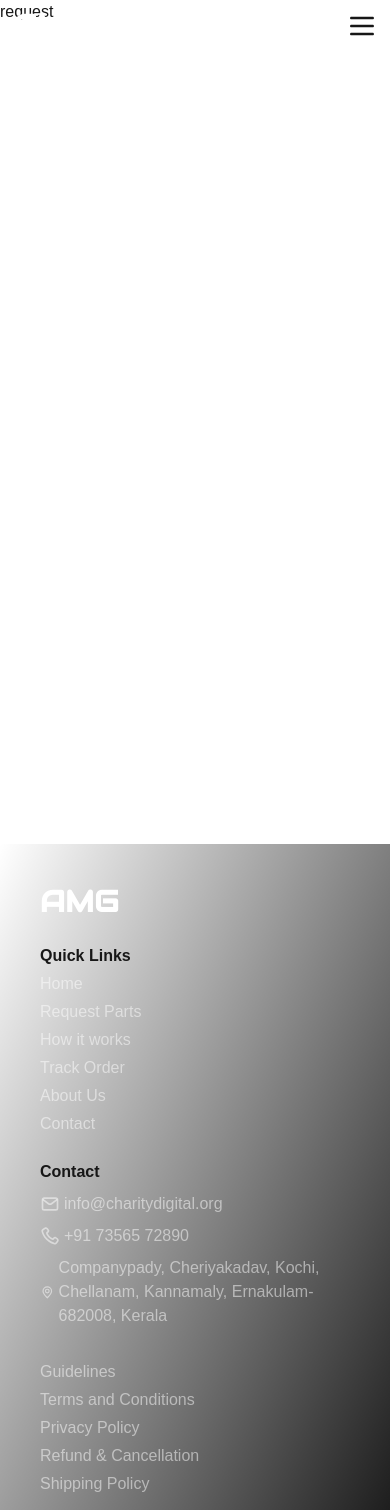
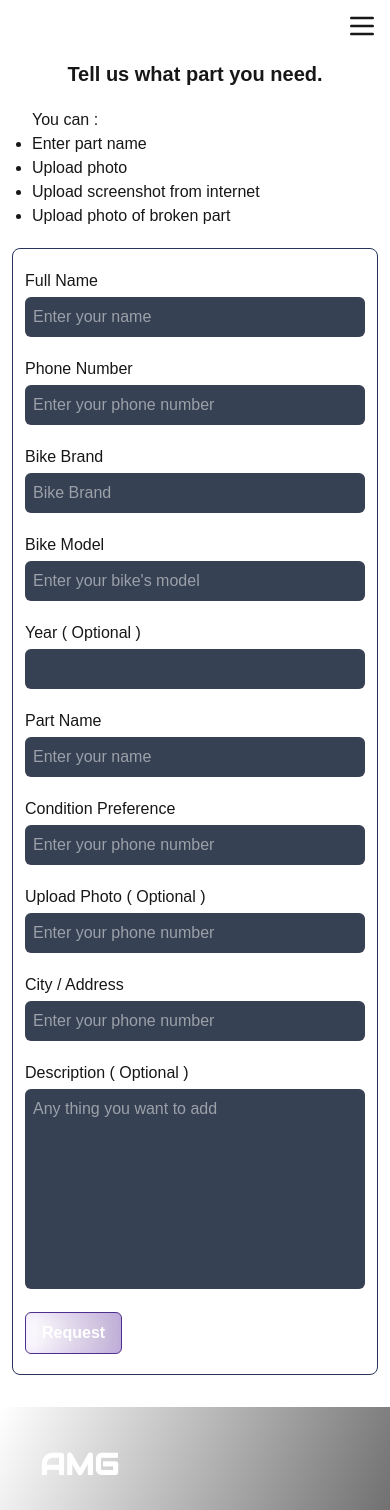
Before and after one commit to emanualjoyal-ka/amg_motog, a Next.js app: page /request-a-part in a window 390 px wide. Shown: the top 1510 px of the page. Built offline with nearby package versions, Linux system fonts and the light colour scheme.

Commit message:
Request page partially done

```diff
--- a/src/app/(root)/guidelines/page.tsx
+++ b/src/app/(root)/guidelines/page.tsx
@@ -5,7 +5,7 @@ const page = () => {
    <div className='pt-20 md:pt-25 pb-8 px-3 md:px-16 min-h-screen'>
           <h1 className='text-3xl  md:text-4xl font-bold text-white'>Customer Guidelines</h1>
          <p>To ensure a smooth experience when requesting motorcycle spare parts, please follow these guidelines :</p>
-         <div className='border border-gray-600 p-8 rounded-lg mt-5 text-white'>
+         <div className='border border-[#26345D] p-8 rounded-lg mt-5 text-white'>
              <p className="font-bold">Provide Accurate Information</p>
             <p>When submitting a request, include correct details about your motorcycle such as brand, model, and year.</p>
            <div className="my-5">
--- a/src/app/(root)/how-it-works/page.tsx
+++ /dev/null
@@ -1,9 +0,0 @@
-import React from 'react'
-
-const page = () => {
-  return (
-    <div>How it works</div>
-  )
-}
-
-export default page
--- a/src/app/(root)/privacy/page.tsx
+++ b/src/app/(root)/privacy/page.tsx
@@ -4,7 +4,7 @@ const page = () => {
     <div className='pt-20 md:pt-25 pb-8 px-3 md:px-16 min-h-screen'>
           <h1 className='text-3xl  md:text-4xl font-bold text-white'>Privacy Policy</h1>
           <p>We value your privacy and are committed to protecting your personal information.</p>
-          <div className='border border-gray-600 p-8 rounded-lg mt-5 text-white'>
+          <div className='border border-[#26345D] p-8 rounded-lg mt-5 text-white'>
           <div>
             <p className='font-bold'>Information we collect :</p>
           <p>When you submit a request, we may collect :</p>
--- a/src/app/(root)/refund-cancellation/page.tsx
+++ b/src/app/(root)/refund-cancellation/page.tsx
@@ -5,7 +5,7 @@ const page = () => {
   return (
      <div className='pt-20 md:pt-25 pb-8 px-3 md:px-16 min-h-screen'>
       <h1 className='text-3xl  md:text-4xl font-bold text-white text-center'>Refund & Cancellation Policy</h1>
-      <div className='border border-gray-600 p-8 rounded-lg mt-5 text-white'>
+      <div className='border border-[#26345D] p-8 rounded-lg mt-5 text-white'>
     {refund.map((items)=>(
       <ul className='list-disc'>
         <li key={items.id} className='my-4'>{items.desc}</li>
--- a/src/app/(root)/request-a-part/page.tsx
+++ b/src/app/(root)/request-a-part/page.tsx
@@ -1,8 +1,89 @@
+import Input from '@/src/components/Input'
+import TextArea from '@/src/components/TextArea'
 import React from 'react'
 
 const page = () => {
   return (
-    <div>request</div>
+    <div className='pt-15 md:pt-30 pb-8 px-3 md:px-140 min-h-screen'>
+      <div>
+
+        <div className='px-5'>
+        <h1 className='text-center md:text-left font-bold text-xl md:text-2xl md:mb-2 mb-5'>Tell us what part you need.</h1>
+      <p>You can :</p>
+        <ul className='list-disc'>
+        <li>Enter part name</li>
+        <li>Upload photo</li>
+        <li>Upload screenshot from internet</li>
+        <li>Upload photo of broken part</li>
+        </ul>
+      </div>
+
+      <form className='border-1 border-[#26345D] rounded-lg py-5 md:py-8 mt-5 px-3 md:px-5'>
+
+        <div className='flex md:flex-row flex-col items-center gap-5'>
+         <div className='w-full'>
+           <label htmlFor='name'>Full Name</label>
+        <Input id='name' placeholder='Enter your name'/>
+         </div>
+        <div className='w-full'>
+          <label htmlFor='number'>Phone Number</label>
+        <Input id='number' placeholder='Enter your phone number'/>
+        </div>
+        </div>
+
+
+        <div className='flex md:flex-row flex-col mt-5 items-center gap-5'>
+         <div className='w-full'>
+           <label htmlFor='brand'>Bike Brand</label>
+        <Input id='brand' placeholder='Bike Brand'/>
+         </div>
+        <div className='w-full'>
+          <label htmlFor='model'>Bike Model</label>
+        <Input id='model' placeholder="Enter your bike's model"/>
+        </div>
+        <div className='w-full'>
+          <label htmlFor='year'>Year ( Optional )</label>
+        <Input id='year'/>
+        </div>
+        </div>
+
+
+         <div className='flex md:flex-row flex-col mt-5 items-center gap-5'>
+         <div className='w-full'>
+           <label htmlFor='part-name'>Part Name</label>
+        <Input id='part-name' placeholder='Enter your name'/>
+         </div>
+        <div className='w-full'>
+          <label htmlFor='condition'>Condition Preference</label>
+        <Input id='condition' placeholder='Enter your phone number'/>
+        </div>
+        <div className='w-full'>
+          <label htmlFor='image'>Upload Photo ( Optional )</label>
+        <Input id='image' placeholder='Enter your phone number'/>
+        </div>
+        </div>
+
+        <div className='mt-5'>
+          <label htmlFor='address'>City / Address</label>
+        <Input id='address' placeholder='Enter your phone number'/>
+        </div>
+
+        <div className='mt-5'>
+        <label htmlFor='description'>Description ( Optional )</label>
+        <TextArea id='description' placeholder='Any thing you want to add'/>
+        </div>
+
+            <button type='submit' className='bg-[linear-gradient(to_right,rgba(60,8,126,0)_0%,rgba(60,8,126,0.32)_100%)]
+                      shadow-[inset_0_0_12px_rgba(191,151,255,0.24)]
+                      hover:bg-[rgba(60,8,126,0.32)_100%)]
+                      md:px-6 px-4 py-2 md:py-3 mt-4 font-bold transition-all duration-300 rounded-md text-white border-[1px] border-[#4D2F8C] cursor-pointer'>Request</button>
+
+
+      </form>
+
+
+      </div>
+    </div>
   )
 }
 
--- a/src/app/(root)/shipping/page.tsx
+++ b/src/app/(root)/shipping/page.tsx
@@ -4,7 +4,7 @@ const page = () => {
   return (
      <div className='pt-20 md:pt-25 pb-8 px-3 md:px-16 min-h-screen'>
           <h1 className='text-3xl  md:text-4xl font-bold text-white text-center'>Shipping Policy</h1>
-          <div className='border border-gray-600 p-8 rounded-lg mt-5 text-white'>
+          <div className='border border-[#26345D] p-8 rounded-lg mt-5 text-white'>
           {shipping.map((item)=>(
               <div key={item.id} className='mb-5'>
             <p className='font-bold'>{item.title}</p>
--- a/src/app/(root)/terms-conditions/page.tsx
+++ b/src/app/(root)/terms-conditions/page.tsx
@@ -6,7 +6,7 @@ const page = () => {
     <div className='pt-20 md:pt-25 pb-8 px-3 md:px-16 min-h-screen'>
       <h1 className='text-3xl  md:text-4xl font-bold text-white'>Terms & Conditions</h1>
       <p>By using this website and submitting a spare part request, you agree to the following terms :</p>
-      <div className='border border-gray-600 p-4 rounded-lg mt-5 text-white'>
+      <div className='border border-[#26345D] p-4 rounded-lg mt-5 text-white'>
       {terms.map((item)=>(
           <div key={item.id} className='mb-5'>
         <p className='font-bold'>{item.title}</p>
--- a/src/components/main/NavBar.tsx
+++ b/src/components/main/NavBar.tsx
@@ -110,6 +110,11 @@ const NavBar = () => {
               </Link>
             ))
             }
+            <Link href="/contact"
+                className={`block py-2 px-4 rounded-full text-white hover:bg-white/20 ${pathname === "/contact" ? "bg-white/20" : ""}`}
+            >
+              Contact
+            </Link>
           </div>
 
 
```
